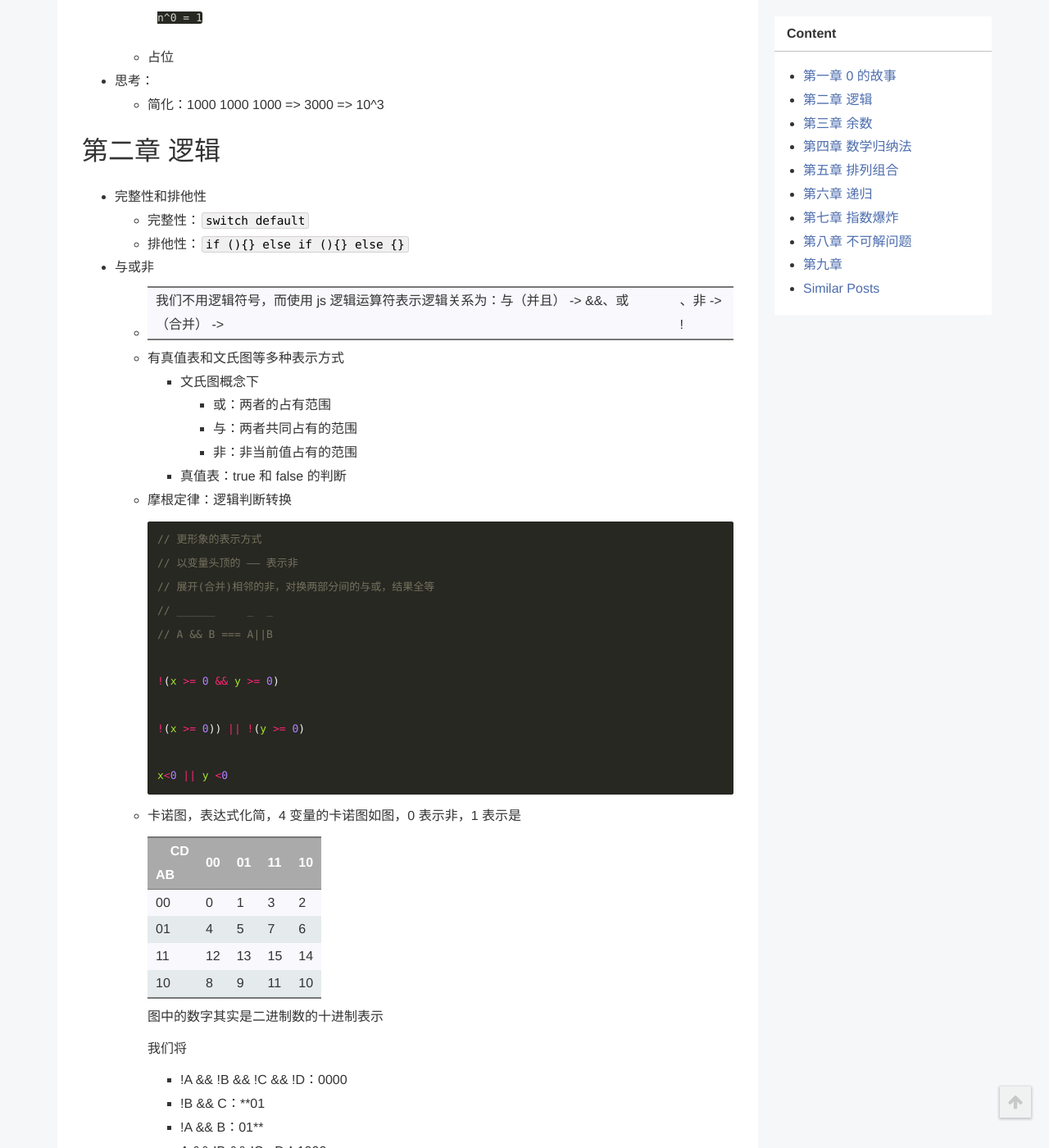
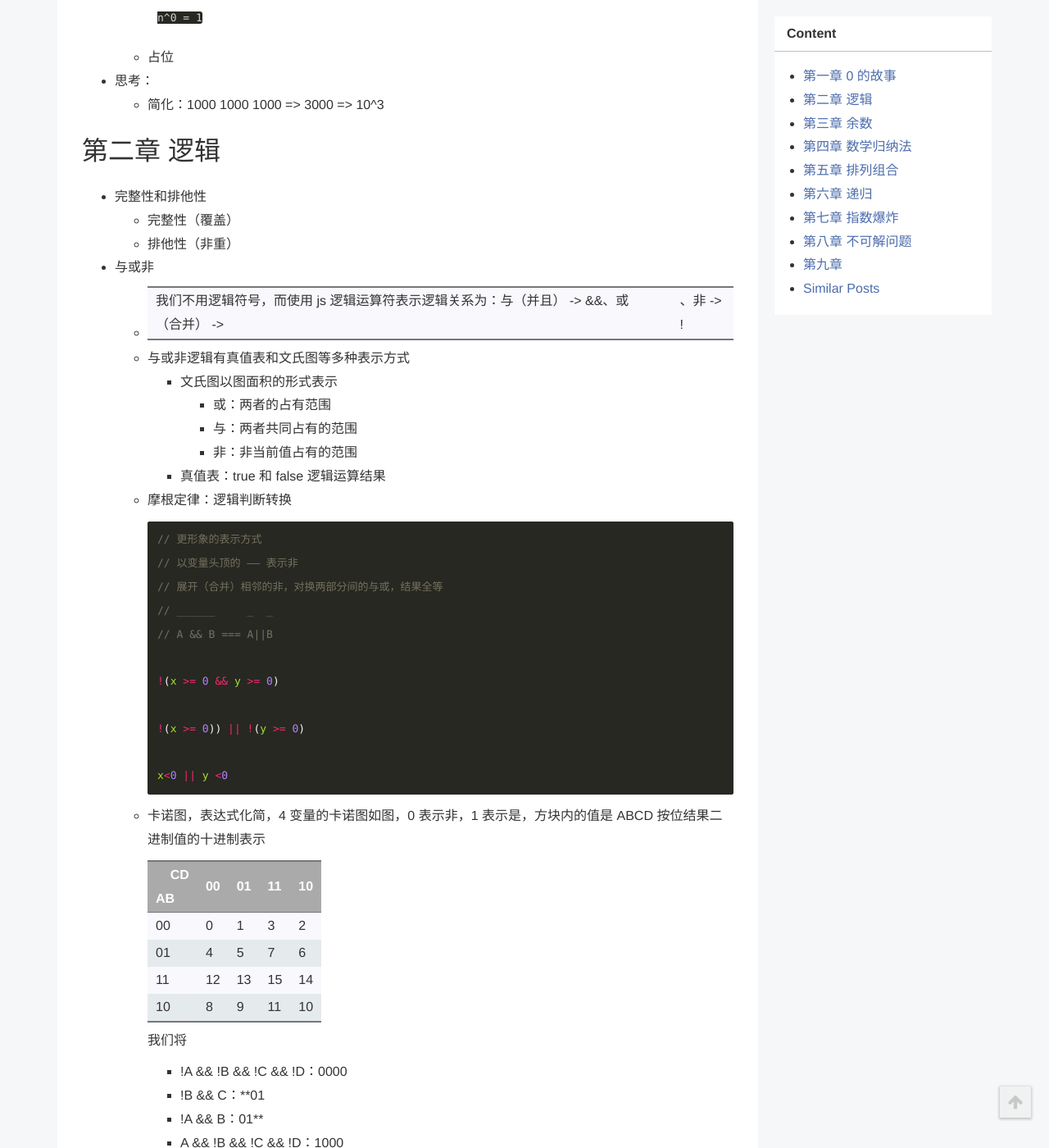
Before and after one commit to toBeTheLight/toBeTheLight.github.io, a Jekyll site: the page built from _posts/2018-07-26-《程序员的数学》.md, in a window 1280 px wide and 1400 px high, scrolled down 1020 px. Shown: the whole window at 82% size. Built offline with Jekyll 4.4.1, drawn with Linux system fonts in a browser that asks for light colours; a style sheet for code colours, icons or effects is not loaded; some of the changed text lies outside the part shown.

Commit message:
chore: 拼写错误调整

````diff
--- a/_posts/2018-07-26-《程序员的数学》.md
+++ b/_posts/2018-07-26-《程序员的数学》.md
@@ -25,9 +25,9 @@ author: toBeTheLight
       // 前略
       let temp = ''
       let q = num
-      while(q>0) {
+      while (q > 0) {
         temp =  q % n + temp
-        q = parseInt(q/n)
+        q = parseInt(q / n)
       }
       return parseInt(temp)
     }
@@ -49,21 +49,21 @@ author: toBeTheLight
 # 第二章 逻辑
 
 * 完整性和排他性
-  * 完整性：`switch default`
-  * 排他性：`if (){} else if (){} else {}`
+  * 完整性（覆盖）
+  * 排他性（非重）
 * 与或非
   * 我们不用逻辑符号，而使用 js 逻辑运算符表示逻辑关系为：与（并且） -> &&、或（合并） -> ||、非 -> !
-  * 有真值表和文氏图等多种表示方式
-    * 文氏图概念下
+  * 与或非逻辑有真值表和文氏图等多种表示方式
+    * 文氏图以图面积的形式表示
       * 或：两者的占有范围
       * 与：两者共同占有的范围
       * 非：非当前值占有的范围
-    * 真值表：true 和 false 的判断
+    * 真值表：true 和 false 逻辑运算结果
   * 摩根定律：逻辑判断转换
     ```js
     // 更形象的表示方式
     // 以变量头顶的 —— 表示非
-    // 展开(合并)相邻的非，对换两部分间的与或，结果全等
+    // 展开（合并）相邻的非，对换两部分间的与或，结果全等
     // ______     _  _
     // A && B === A||B
 
@@ -73,7 +73,7 @@ author: toBeTheLight
 
     x<0 || y <0
     ```
-  * 卡诺图，表达式化简，4 变量的卡诺图如图，0 表示非，1 表示是
+  * 卡诺图，表达式化简，4 变量的卡诺图如图，0 表示非，1 表示是，方块内的值是 ABCD 按位结果二进制值的十进制表示
 
     | &nbsp;&nbsp;&nbsp;&nbsp;CD<br/>AB |00|01|11|10|
     |--|--|--|--|--|
@@ -82,14 +82,12 @@ author: toBeTheLight
     |11|12 | 13| 15| 14|
     |10| 8 | 9 | 11| 10|
 
-    图中的数字其实是二进制数的十进制表示
-
     我们将
     * !A && !B && !C && !D：0000
     * !B && C：**01
     * !A && B：01**
-    * A && !B && !C ¬D：1000
-    * A && B && D
+    * A && !B && !C && !D：1000
+    * A && B && D：11*1
     填入卡诺图，得
 
     | &nbsp;&nbsp;&nbsp;&nbsp;CD<br/>AB |00|01|11|10|
@@ -100,10 +98,11 @@ author: toBeTheLight
     |10| ✅ | 9 | ✅| ✅|
 
     我们用线将相邻的填入区域围起来，同时满足：
+
       1. 区域内的方块必须是 2^n
       2. 使用最少的区域
 
-    得
+    得简化逻辑：
     * !B && !D
     * B && D
     * !A && B
@@ -121,6 +120,7 @@ author: toBeTheLight
 * 归纳证明：由 Q(k) 成立可推出 Q(k+1) 成立
 * 图可以简化归纳过程，但是图可能会导致错误的归纳
 *  Q(k) 推导 Q(k+1) 部分会经常出现在编程循环或递归的循环或递归体部分。如进制转换代码的 `temp =  q % n + temp`
+
 
 # 第五章 排列组合
 
````
